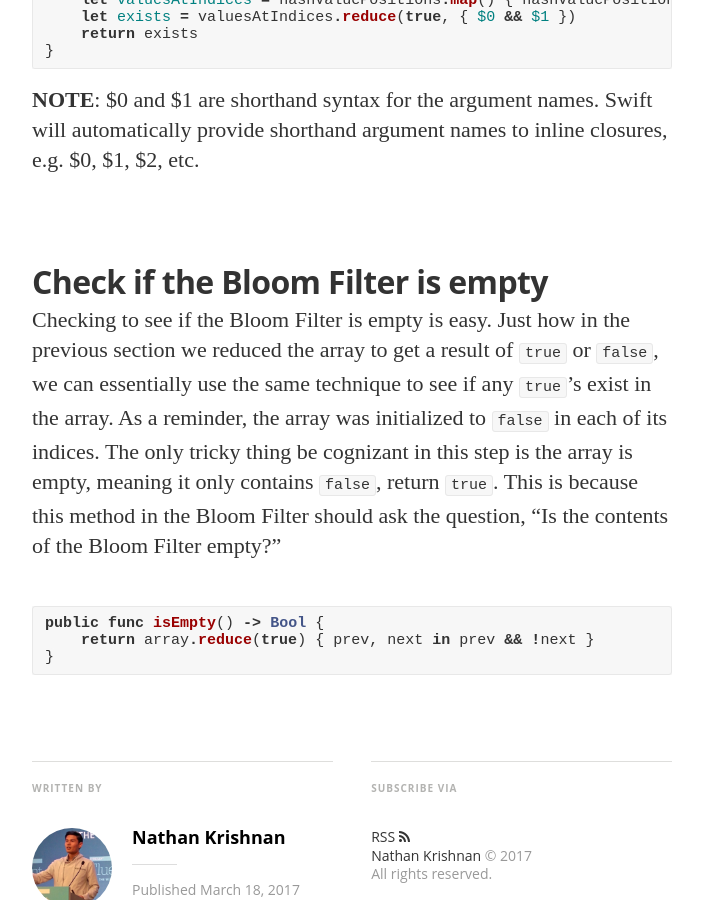
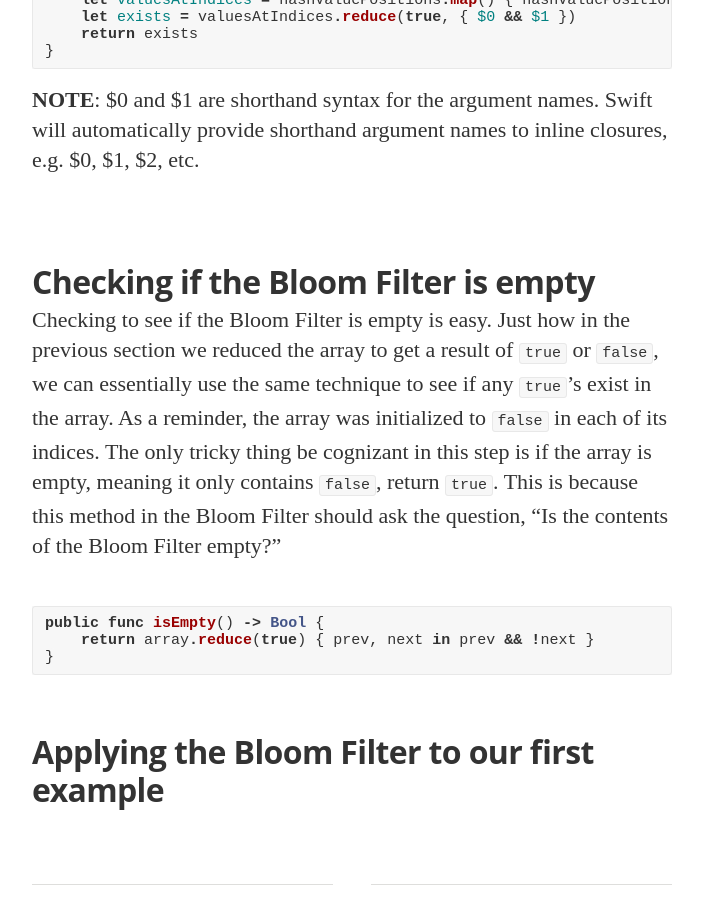
Before and after one commit to nathankrishnan/nathankrishnan.github.io, a Jekyll site: the page built from _posts/2017-03-18-bloomfilter.md, in a window 1280 px wide and 900 px high, scrolled down 7517 px. Shown: the whole window, without its empty margins (288-991 px from the left). Built offline with Jekyll 4.4.1, drawn with Linux system fonts in a browser that asks for light colours; nearby versions of some CDN libraries; some web fonts are replaced; comment, search, counter and statistics services are not loaded.

Commit message:
Update 2017-03-18-bloomfilter.md

````diff
--- a/_posts/2017-03-18-bloomfilter.md
+++ b/_posts/2017-03-18-bloomfilter.md
@@ -159,11 +159,12 @@
 ```
 **NOTE**: $0 and $1 are shorthand syntax for the argument names.  Swift will automatically provide shorthand argument names to inline closures, e.g. $0, $1, $2, etc.
 
-## Check if the Bloom Filter is empty
-Checking to see if the Bloom Filter is empty is easy.  Just how in the previous section we reduced the array to get a result of  ```true``` or ```false```, we can essentially use the same technique to see if any ```true```'s exist in the array.  As a reminder, the array was initialized to ```false``` in each of its indices.  The only tricky thing be cognizant in this step is the array is empty, meaning it only contains ```false```, return ```true```.  This is because this method in the Bloom Filter should ask the question, "Is the contents of the Bloom Filter empty?"
+## Checking if the Bloom Filter is empty
+Checking to see if the Bloom Filter is empty is easy.  Just how in the previous section we reduced the array to get a result of  ```true``` or ```false```, we can essentially use the same technique to see if any ```true```'s exist in the array.  As a reminder, the array was initialized to ```false``` in each of its indices.  The only tricky thing be cognizant in this step is if the array is empty, meaning it only contains ```false```, return ```true```.  This is because this method in the Bloom Filter should ask the question, "Is the contents of the Bloom Filter empty?"
 
 ```swift
 public func isEmpty() -> Bool {
     return array.reduce(true) { prev, next in prev && !next }
 }
 ```
+## Applying the Bloom Filter to our first example
````
